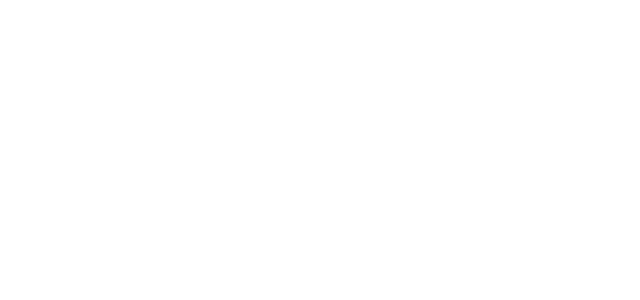
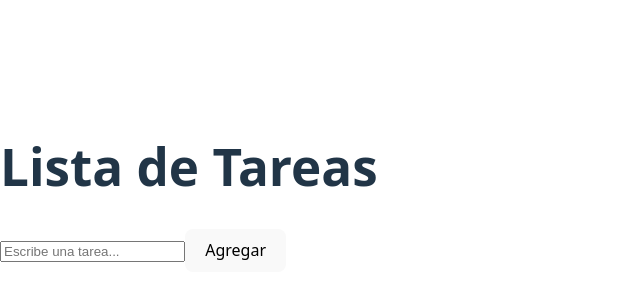
Before and after one commit to HernanJairoMT/pv_tp3_grupo14, a React (Vite) app: page / in a window 1280 px wide. Shown: the part 204-504 px from the top of the page, without its empty margins (0-640 px from the left). Built offline with nearby package versions, Linux system fonts and the light colour scheme.

Commit message:
Implementacion de lista para agregar

```diff
--- a/src/App.jsx
+++ b/src/App.jsx
@@ -1,19 +1,30 @@
-import { useState } from 'react'
-import reactLogo from './assets/react.svg'
-import viteLogo from '/vite.svg'
-import './App.css'
+import { useState } from 'react';
+import TaskInput from './components/TaskInput';
 
 function App() {
-  const [count, setCount] = useState(0)
+  const [tasks, setTasks] = useState([]);
+
+  const handleAddTask = (taskText) => {
+    const newTask = {
+      id: Date.now(),
+      text: taskText,
+      completed: false,
+    };
+    setTasks([...tasks, newTask]);
+  };
 
   return (
-    <>
-      <div>
+    <div>
+      <h1>Lista de Tareas</h1>
+      <TaskInput onAddTask={handleAddTask} />
 
-      </div>
-
-    </>
-  )
+      <ul>
+        {tasks.map((task) => (
+          <li key={task.id}>{task.text}</li>
+        ))}
+      </ul>
+    </div>
+  );
 }
 
-export default App
+export default App;
```
